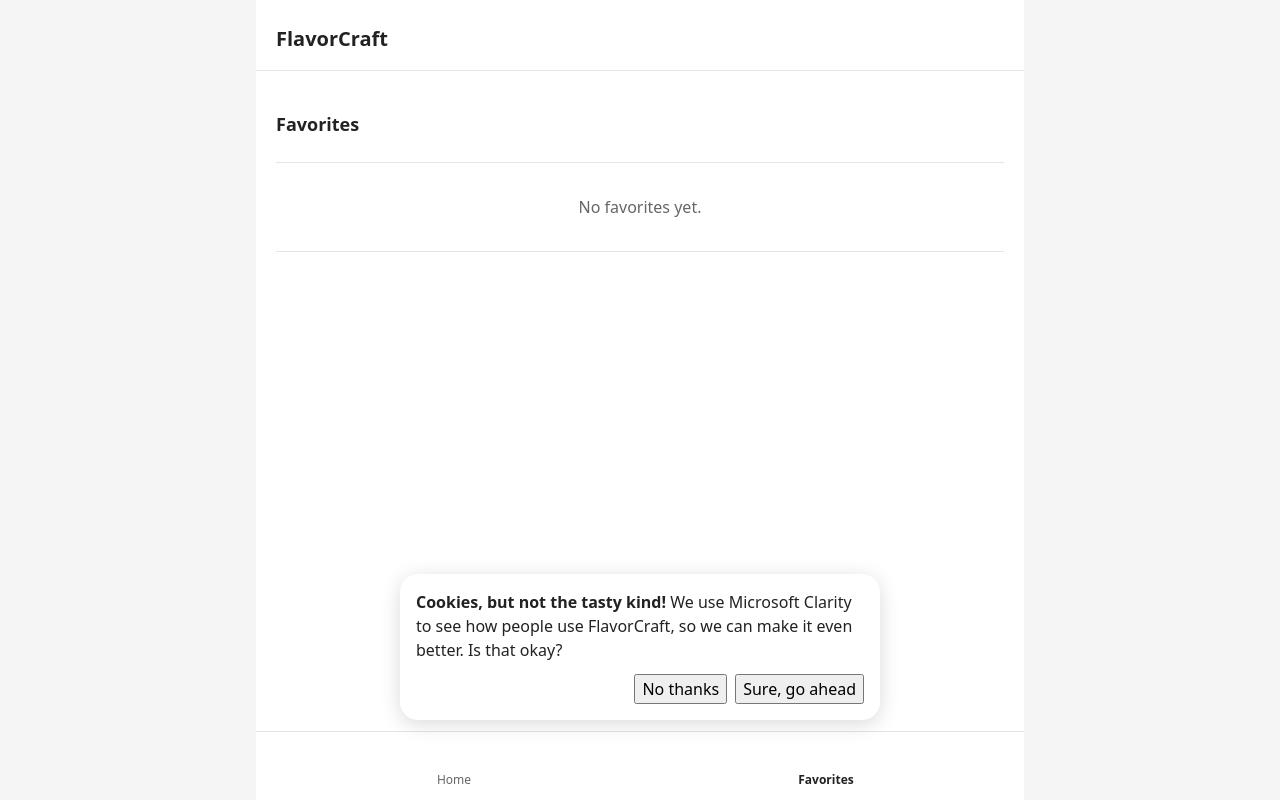
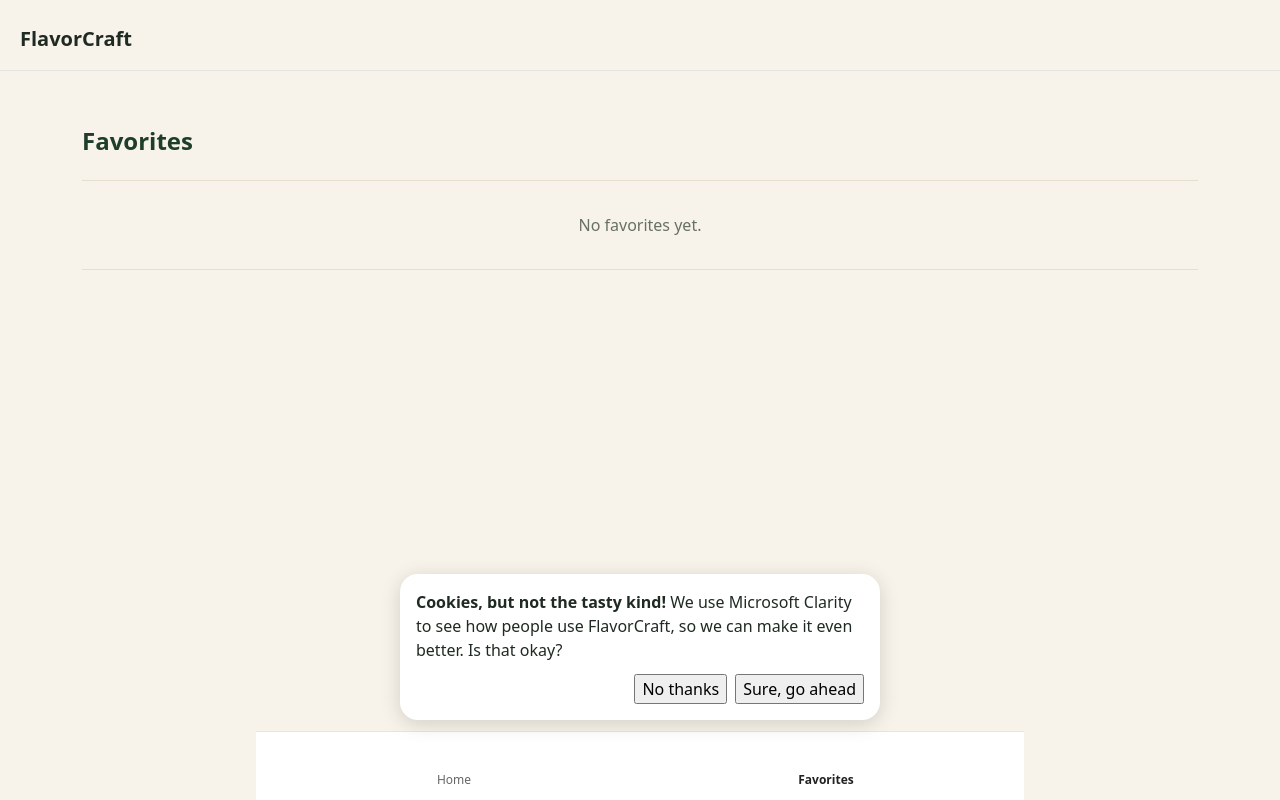
Before and after one commit to Bjelland14/flavorcraft-agency-2, a React (Vite) app: page /favorites in a window 1280 px wide. Built offline with nearby package versions, Linux system fonts and the light colour scheme; some icons are missing.

Commit message:
style: refresh recipe card layout

```diff
--- a/src/styles/global.css
+++ b/src/styles/global.css
@@ -1,10 +1,22 @@
 :root {
+  --color-forest: #1f3d2b;
+  --color-forest-2: #2e5640;
+  --color-sage: #dde6d3;
+  --color-terracotta: #c0482a;
+  --color-terracotta-soft: #fbede8;
+  --color-cream: #f7f3ea;
+  --color-white: #ffffff;
+  --color-line: #e6dfd0;
+  --color-ink: #1f2a22;
+  --color-muted: #667064;
+  --content-max: 1180px;
+  --page-gutter: 20px;
   font-family: system-ui, 'Segoe UI', sans-serif;
   font-size: 16px;
   line-height: 1.5;
   letter-spacing: 0;
-  color: #222;
-  background: #f5f5f5;
+  color: var(--color-ink);
+  background: var(--color-cream);
   color-scheme: light;
   font-synthesis: none;
   text-rendering: optimizeLegibility;
@@ -18,6 +30,9 @@
 
 body {
   margin: 0;
+  min-width: 320px;
+  min-height: 100svh;
+  background: var(--color-cream);
 }
 
 button,
@@ -31,25 +46,28 @@ button {
 }
 
 :focus-visible {
-  outline: 2px solid #333;
+  outline: 2px solid var(--color-forest);
   outline-offset: 3px;
 }
 
 ::selection {
-  color: #fff;
-  background: #333;
+  color: var(--color-white);
+  background: var(--color-forest);
 }
 
 
 .app-shell {
-  width: min(100%, 768px);
+  width: min(100%, 1440px);
   min-height: 100svh;
   margin-inline: auto;
-  background: #fff;
+  background: var(--color-cream);
 }
 
 .content {
-  padding: 16px 20px calc(100px + env(safe-area-inset-bottom));
+  width: 100%;
+  max-width: var(--content-max);
+  padding: 20px var(--page-gutter) calc(108px + env(safe-area-inset-bottom));
+  margin-inline: auto;
 }
 
 .sr-only {
@@ -63,3 +81,13 @@ button {
   white-space: nowrap;
   border: 0;
 }
+
+@media (min-width: 720px) {
+  :root {
+    --page-gutter: 32px;
+  }
+
+  .content {
+    padding-block: 32px 72px;
+  }
+}
--- a/src/styles/home.css
+++ b/src/styles/home.css
@@ -4,29 +4,31 @@
 
 .recipe-area h2 {
   margin: 0;
-  font-size: 18px;
+  color: var(--color-forest);
+  font-size: 24px;
   font-weight: 600;
+  line-height: 1.2;
   overflow-wrap: anywhere;
 }
 
 .empty-state {
   margin: 24px 0;
   padding-block: 32px;
-  border-block: 1px solid #e5e5e5;
-  color: #666;
+  border-block: 1px solid var(--color-line);
+  color: var(--color-muted);
   text-align: center;
 }
 
 .recipe-count {
-  margin: 8px 0 20px;
-  color: #666;
+  margin: 8px 0 24px;
+  color: var(--color-muted);
   font-size: 14px;
 }
 
 .recipe-grid {
   display: grid;
-  grid-template-columns: repeat(2, minmax(0, 1fr));
-  gap: 20px;
+  grid-template-columns: repeat(3, minmax(0, 1fr));
+  gap: 24px;
   padding: 0;
   margin: 0;
   list-style: none;
@@ -35,8 +37,10 @@
 .recipe-card {
   min-width: 0;
   overflow: hidden;
-  border: 1px solid #e5e5e5;
-  border-radius: 8px;
+  border: 1px solid var(--color-line);
+  border-radius: 16px;
+  background: var(--color-white);
+  box-shadow: 0 14px 30px rgb(31 42 34 / 8%);
 }
 
 .recipe-image {
@@ -44,8 +48,8 @@
   display: grid;
   place-items: center;
   aspect-ratio: 4 / 3;
-  background: #f5f5f5;
-  color: #666;
+  background: #efe9dd;
+  color: var(--color-muted);
   font-size: 14px;
 }
 
@@ -65,23 +69,29 @@
   width: 44px;
   height: 44px;
   padding: 0;
-  border: 1px solid #ddd;
-  border-radius: 50%;
-  background: #fff;
-  color: #333;
+  border: 1px solid rgb(230 223 208 / 90%);
+  border-radius: 999px;
+  background: rgb(255 255 255 / 94%);
+  color: var(--color-forest);
+  box-shadow: 0 8px 18px rgb(31 42 34 / 14%);
+  transition: background-color 160ms ease, color 160ms ease, transform 160ms ease;
 }
 
 .favorite-button:hover {
-  background: #f0f0f0;
+  background: var(--color-terracotta-soft);
+  color: var(--color-terracotta);
+  transform: translateY(-1px);
 }
 
 .favorite-button[aria-pressed='true'] {
-  color: #b42346;
+  border-color: transparent;
+  background: var(--color-terracotta);
+  color: var(--color-white);
 }
 
 .favorites-error {
   margin: 16px 20px 0;
-  color: #a51d35;
+  color: #a63b21;
 }
 
 .recipe-card-content {
@@ -91,18 +101,21 @@
 
 .recipe-category {
   margin: 0 0 4px;
-  color: #666;
+  color: var(--color-muted);
   font-size: 13px;
 }
 
 .recipe-card h3 {
   margin: 0;
+  color: var(--color-forest);
   font-size: 18px;
   font-weight: 600;
+  line-height: 1.25;
 }
 
 .recipe-description {
   margin: 8px 0 16px;
+  color: var(--color-ink);
   font-size: 14px;
 }
 
@@ -112,7 +125,7 @@
   gap: 8px 12px;
   padding: 0;
   margin: 12px 0 0;
-  color: #666;
+  color: var(--color-muted);
   font-size: 13px;
   list-style: none;
 }
@@ -133,19 +146,26 @@
   gap: 8px;
   min-height: 44px;
   padding: 8px 14px;
-  border: 1px solid #333;
-  border-radius: 4px;
-  background: #333;
-  color: #fff;
+  border: 1px solid var(--color-forest);
+  border-radius: 999px;
+  background: var(--color-forest);
+  color: var(--color-white);
 }
 
 .retry-button:hover {
-  background: #505050;
+  background: var(--color-forest-2);
 }
 
-@media (max-width: 520px) {
+@media (max-width: 860px) {
+  .recipe-grid {
+    grid-template-columns: repeat(2, minmax(0, 1fr));
+  }
+}
+
+@media (max-width: 560px) {
   .recipe-grid {
     grid-template-columns: 1fr;
+    gap: 16px;
   }
 }
 
```
